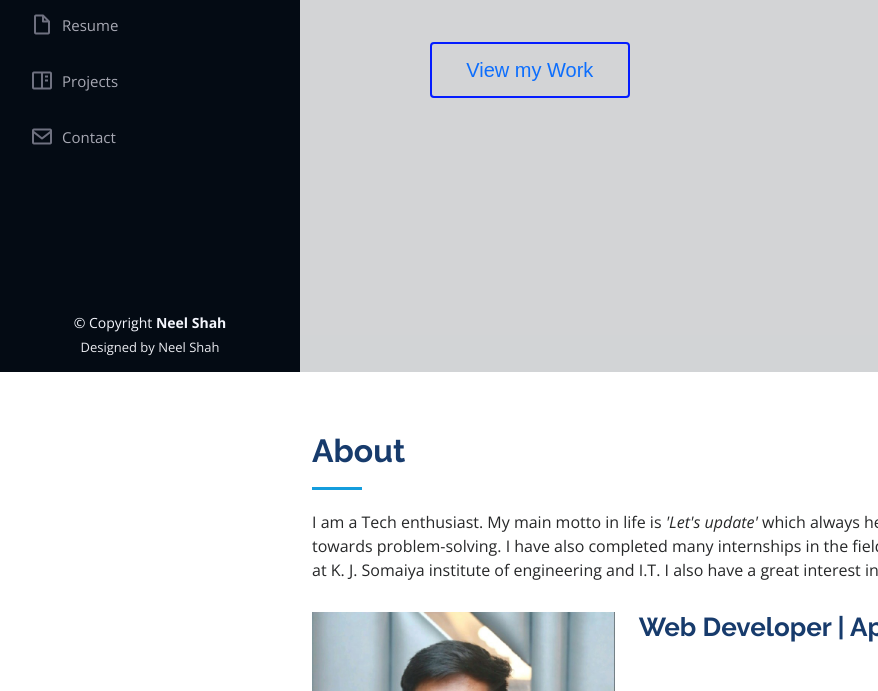
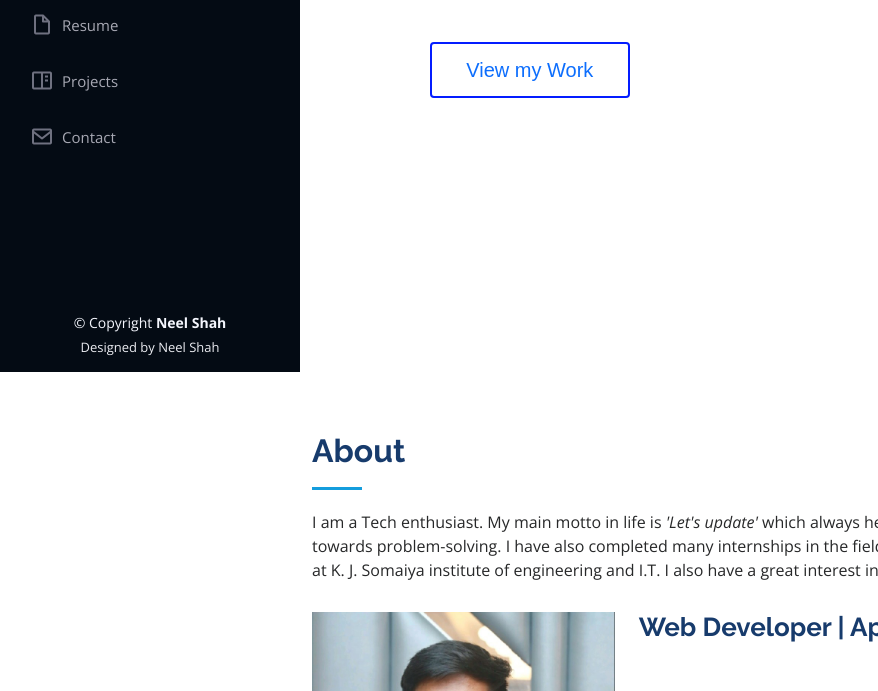
Before and after one commit to neel06shah/MyPortfolio, a plain HTML site: page index.html in a window 1280 px wide. Shown: the part 428-1119 px from the top of the page, without its empty margins (0-878 px from the left). Drawn offline with nearby package versions, Linux system fonts and the light colour scheme.

Commit message:
minor changes

```diff
--- a/assets/css/style.css
+++ b/assets/css/style.css
@@ -247,7 +247,6 @@ h6 {
 
 #hero:before {
     content: "";
-    background: rgba(5, 13, 24, 0.178);
     position: absolute;
     bottom: 0;
     top: 0;
```
